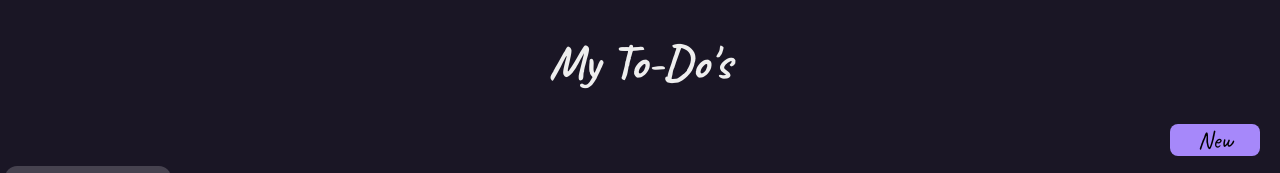
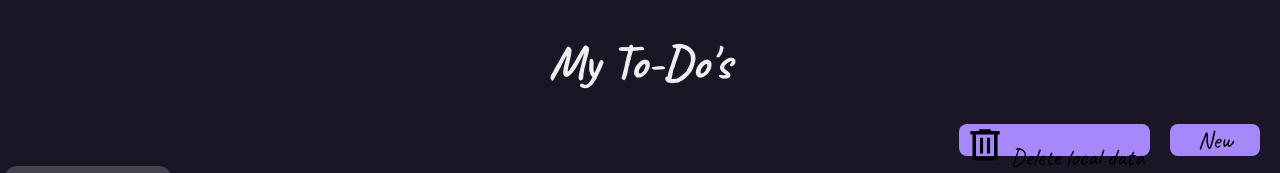
Before and after one commit to NummNuttzCDXX/todo-list, a website built with webpack: page dist/index.html in a window 1280 px wide. Shown: the top 173 px of the page. Built offline with nearby package versions, Linux system fonts and the light colour scheme; files whose address does not match are found by name.

Commit message:
Add Delete local data button

```diff
--- a/dist/index.html
+++ b/dist/index.html
@@ -15,6 +15,7 @@
 	</header>
 
 	<div class="nav-container">
+		<button type="button" class="delete"><img src="../src/img/delete.svg" alt="Delete Local Data"> Delete local data</button>
 		<button type="button" class="add-new">New</button>
 	</div>
 
```
